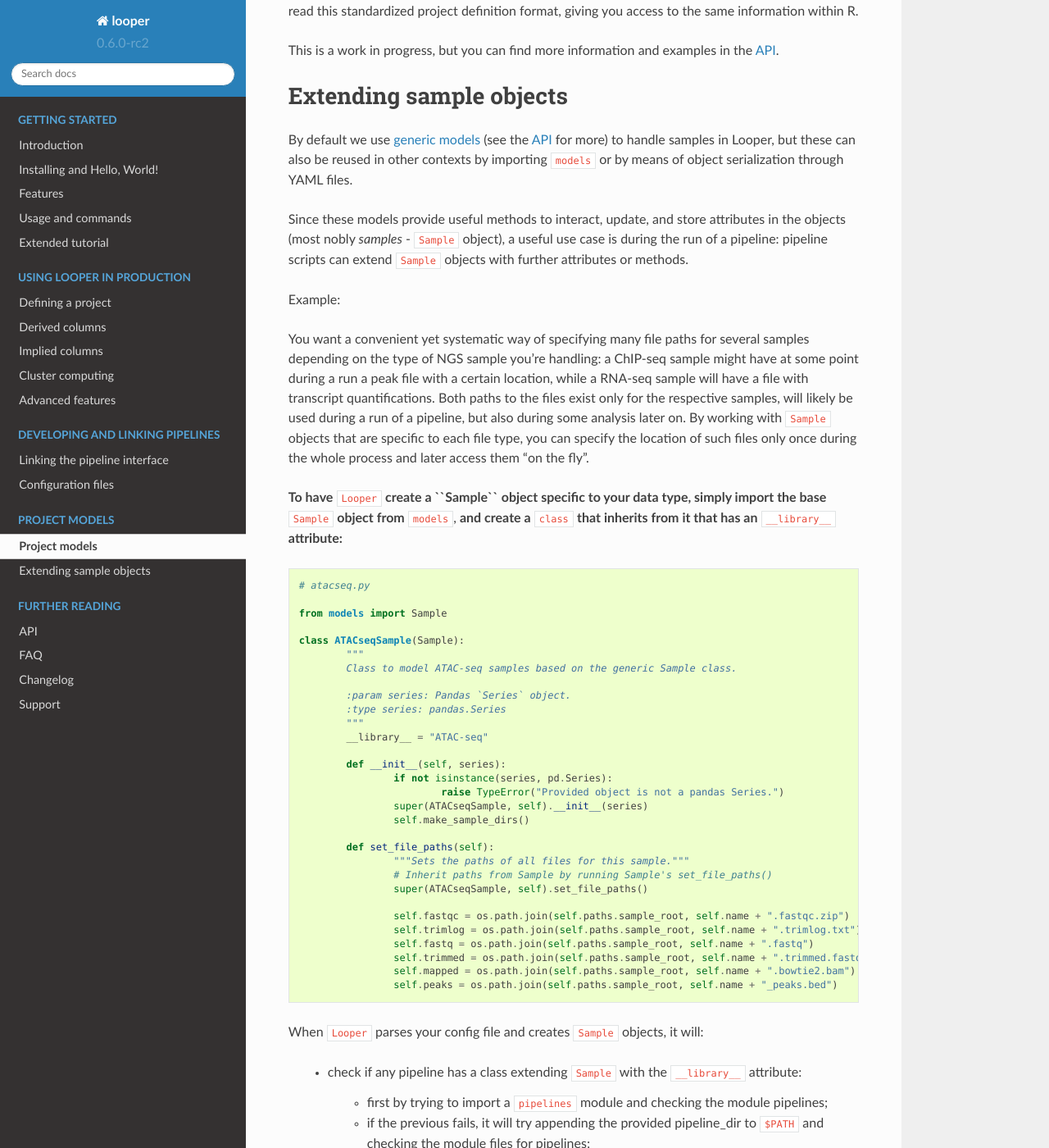
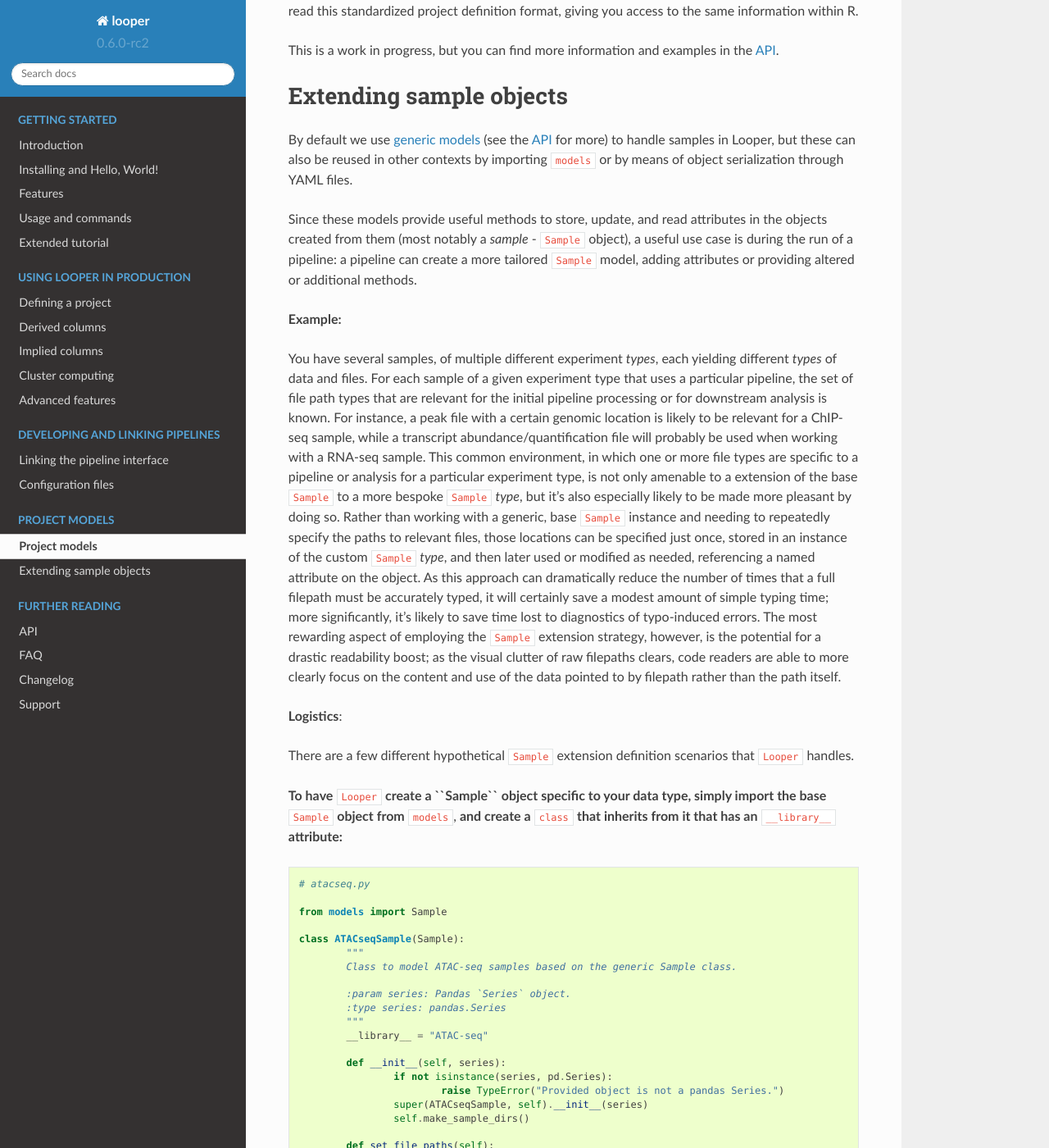
Before and after one commit to pepkit/peppy, a Sphinx documentation site: the page built from doc/source/models.rst, in a window 1280 px wide and 1400 px high, scrolled down 659 px. Shown: the whole window at 82% size. Built offline with Sphinx 7.4.7 and the Read the Docs theme 2.0.0, drawn with Linux system fonts in a browser that asks for light colours.

Commit message:
midway through Sample subclass explanation updates

```diff
--- a/doc/source/models.rst
+++ b/doc/source/models.rst
@@ -25,13 +25,38 @@ Extending sample objects
 
 By default we use `generic models <https://github.com/epigen/looper/tree/master/looper/models.py>`_ (see the `API <api.html>`_ for more) to handle samples in Looper, but these can also be reused in other contexts by importing ``models`` or by means of object serialization through YAML files.
 
-Since these models provide useful methods to interact, update, and store attributes in the objects (most nobly *samples* - ``Sample`` object), a useful use case is during the run of a pipeline: pipeline scripts can extend ``Sample`` objects with further attributes or methods.
+Since these models provide useful methods to store, update, and read attributes in the objects created from them (most notably a *sample* - ``Sample`` object), a useful use case is during the run of a pipeline: a pipeline can create a more tailored ``Sample`` model, adding attributes or providing altered or additional methods.
 
-Example:
+**Example:**
 
-You want a convenient yet systematic way of specifying many file paths for several samples depending on the type of NGS sample you're handling: a ChIP-seq sample might have at some point during a run a peak file with a certain location, while a RNA-seq sample will have a file with transcript quantifications. Both paths to the files exist only for the respective samples, will likely be used during a run of a pipeline, but also during some analysis later on.
-By working with ``Sample`` objects that are specific to each file type, you can specify the location of such files only once during the whole process and later access them "on the fly".
+You have several samples, of multiple different experiment *types*,
+each yielding different *types* of data and files. For each sample of a given
+experiment type that uses a particular pipeline, the set of file path types
+that are relevant for the initial pipeline processing or for downstream
+analysis is known. For instance, a peak file with a certain genomic location
+is likely to be relevant for a ChIP-seq sample, while a transcript
+abundance/quantification file will probably be used when working with a RNA-seq
+sample. This common environment, in which one or more file types are specific
+to a pipeline or analysis for a particular experiment type, is not only
+amenable to a extension of the base ``Sample`` to a more bespoke ``Sample``
+*type*, but it's also especially likely to be made more pleasant by doing so.
+Rather than working with a generic, base ``Sample`` instance and needing to
+repeatedly specify the paths to relevant files, those locations can be
+specified just once, stored in an instance of the custom ``Sample`` *type*,
+and then later used or modified as needed, referencing a named attribute on
+the object. As this approach can dramatically reduce the number of times that
+a full filepath must be accurately typed, it will certainly save a modest
+amount of simple typing time; more significantly, it's likely to save time lost
+to diagnostics of typo-induced errors. The most rewarding aspect of employing
+the ``Sample`` extension strategy, however, is the potential for a drastic
+readability boost; as the visual clutter of raw filepaths clears, code readers
+are able to more clearly focus on the content and use of the data pointed to
+by filepath rather than the path itself.
 
+**Logistics**:
+
+There are a few different hypothetical ``Sample`` extension definition
+scenarios that ``Looper`` handles.
 
 **To have** ``Looper`` **create a ``Sample`` object specific to your data type, simply import the base** ``Sample`` **object from** ``models``, **and create a** ``class`` **that inherits from it that has an** ``__library__`` **attribute:**
 
```
